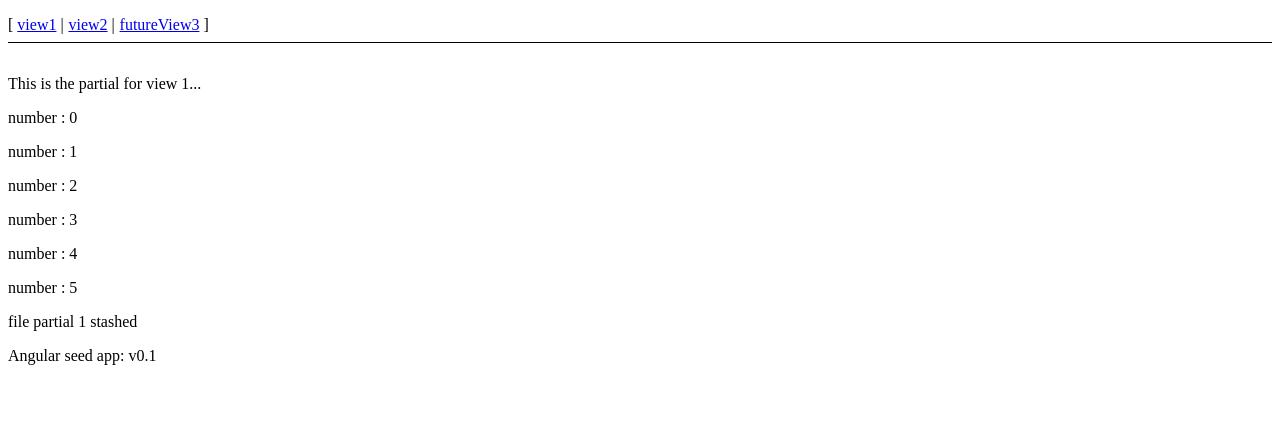
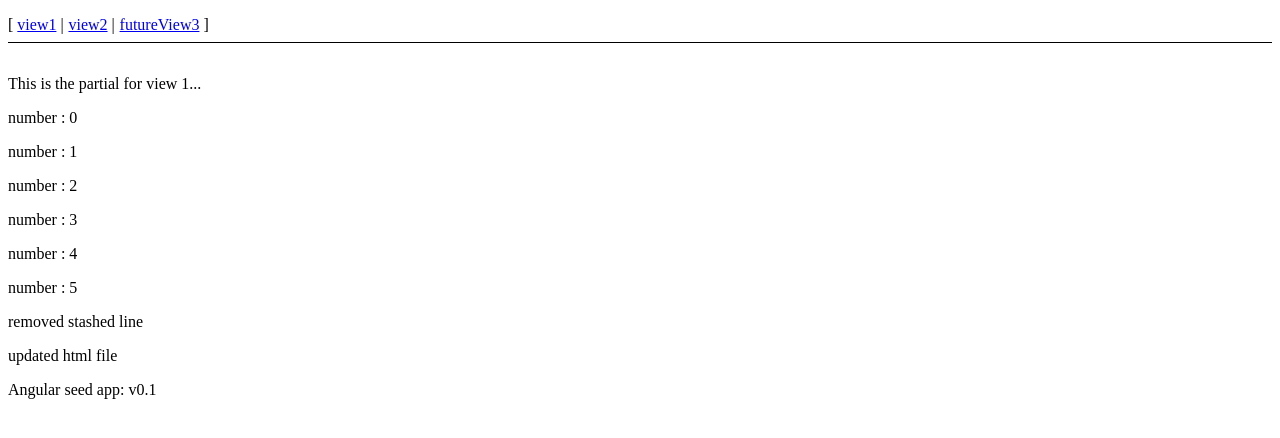
Before and after one commit to dipak23b/DemoRepo, a website: page HTML5Application/app/index.html at #/view1 in a window 1280 px wide. Drawn offline with Linux system fonts and the light colour scheme.

Commit message:
updates in html

```diff
--- a/HTML5Application/app/partials/partial1.html
+++ b/HTML5Application/app/partials/partial1.html
@@ -2,4 +2,5 @@
 <div data-ng-repeat="i in [0, 1,2,3,4,5]">
     <p> number : {{i}}</p>
 </div>
-<p>file partial 1 stashed</p>
+<span>removed stashed line</span>
+<p>updated html file</p>
```
